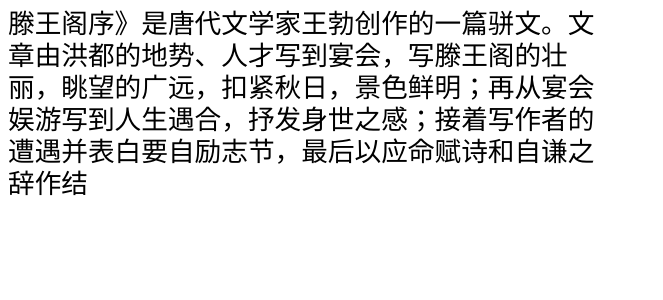
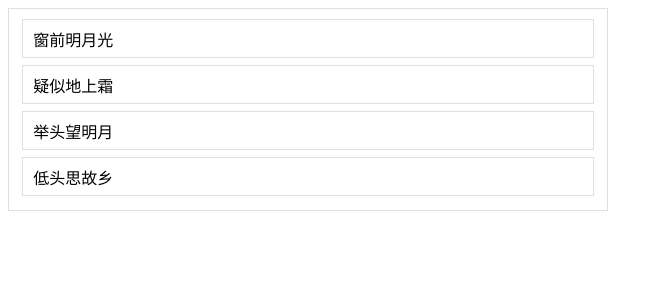
Before and after one commit to Bug-codergb/gb-ui-package, a React app in the folder gb-ui-package/: page / in a window 1280 px wide. Shown: the top 300 px of the page, without its empty margins (0-663 px from the left). Built offline with nearby package versions, Linux system fonts and the light colour scheme.

Commit message:
拖拽list

```diff
--- a/gb-ui-package/package.json
+++ b/gb-ui-package/package.json
@@ -33,5 +33,9 @@
     "webpack": "^5.83.1",
     "webpack-cli": "^5.1.1",
     "webpack-dev-server": "^4.15.0"
+  },
+  "devDependencies": {
+    "css-minimizer-webpack-plugin": "^5.0.1",
+    "mini-css-extract-plugin": "^2.7.6"
   }
 }
--- a/gb-ui-package/src/App.tsx
+++ b/gb-ui-package/src/App.tsx
@@ -7,6 +7,8 @@ import React, {
 
 import Transfer from "./packages/Transfer/index";
 import Text from "./packages/Text";
+
+import DragList from "./packages/DragList/index";
 import { AppWrapper } from "./style";
 import "./style.css";
 import axios from "axios";
@@ -163,7 +165,8 @@ const App: FC = (): ReactElement => {
 
   return (
     <AppWrapper>
-      <Text maxLine={2} text="滕王阁序》是唐代文学家王勃创作的一篇骈文。文章由洪都的地势、人才写到宴会，写滕王阁的壮丽，眺望的广远，扣紧秋日，景色鲜明；再从宴会娱游写到人生遇合，抒发身世之感；接着写作者的遭遇并表白要自励志节，最后以应命赋诗和自谦之辞作结"/>
+      <DragList/>
+      {/* <Text maxLine={2} text="滕王阁序》是唐代文学家王勃创作的一篇骈文。文章由洪都的地势、人才写到宴会，写滕王阁的壮丽，眺望的广远，扣紧秋日，景色鲜明；再从宴会娱游写到人生遇合，抒发身世之感；接着写作者的遭遇并表白要自励志节，最后以应命赋诗和自谦之辞作结"/> */}
        {/* <Button type={'danger'} text="点击我好吗" onClick={()=>console.log("jing")}/> */}
       {/* <Calendar/> */}
 
--- /dev/null
+++ b/gb-ui-package/src/packages/DragList/index.tsx
@@ -0,0 +1,64 @@
+import React, { memo, FC ,DragEvent,useRef,useEffect} from 'react';
+import {
+  DragListWrapper
+} from "./style"
+const DragList: FC = () => {
+  const currentSibList = useRef<NodeListOf<HTMLLIElement>|null>(null);
+  const currentDragItem = useRef<HTMLLIElement|null>(null);
+
+  useEffect(() => {
+    document.addEventListener("dragenter", (e) => e.preventDefault(),false);
+    document.addEventListener("dragover", (e) => {
+      //dragOverHandler(e);
+    }, false);
+  })
+  const dragStartHandler = (e:DragEvent<HTMLLIElement|HTMLUListElement>) => {
+    const traget = e.currentTarget;
+    setTimeout(() => {
+      traget.classList.add("gb-ui-package-draging");
+    },0)
+  }
+  const dragEndHandler = (e:DragEvent<HTMLLIElement|HTMLUListElement>) => {
+    const target = e.currentTarget;
+    target.classList.remove("gb-ui-package-draging");
+  }
+  const dragOverHandler = (e:DragEvent<HTMLUListElement|Document>) => {
+    const target = e.currentTarget;
+    e.preventDefault();
+    currentDragItem.current = target.querySelector(".gb-ui-package-draging");
+    currentSibList.current = target.querySelectorAll(".drag-item:not(.gb-ui-package-draging)");
+
+    const container = document.querySelector(".drag-list");
+    const clientY = e.clientY;
+    const len = currentSibList.current.length;
+    if (currentSibList.current && len !== 0 && container && currentDragItem.current) {
+      const item = [...currentSibList.current].find((item) => {
+        return clientY <= (item as HTMLLIElement).offsetTop + (item as HTMLLIElement).offsetHeight / 2 &&
+        container &&
+        currentDragItem.current
+      })
+      if (item) {
+        container.insertBefore(currentDragItem.current, item);
+      } else {
+        container.insertBefore(currentDragItem.current, null);
+      }
+    }
+  }
+  return <DragListWrapper>
+    <ul className="drag-list" onDragOver={(e)=>dragOverHandler(e)}>
+      <li draggable className="drag-item"
+        onDragStart={(e) => dragStartHandler(e)}
+        onDragEnd={(e)=>dragEndHandler(e)}>窗前明月光</li>
+      <li draggable className="drag-item"
+        onDragStart={(e) => dragStartHandler(e)}
+        onDragEnd={(e)=>dragEndHandler(e)}>疑似地上霜</li>
+      <li draggable className="drag-item"
+        onDragStart={(e) => dragStartHandler(e)}
+        onDragEnd={(e)=>dragEndHandler(e)}>举头望明月</li>
+      <li draggable className="drag-item"
+        onDragStart={(e) => dragStartHandler(e)}
+        onDragEnd={(e)=>dragEndHandler(e)}>低头思故乡</li>
+    </ul>
+  </DragListWrapper>
+}
+export default memo(DragList);
--- /dev/null
+++ b/gb-ui-package/src/packages/DragList/style.tsx
@@ -0,0 +1,21 @@
+import styled from "styled-components";
+import { borderColor } from "../../constant/color";
+export const DragListWrapper = styled.div`
+  .drag-list{
+    padding: 0;
+    margin: 0;
+    border: 1px solid ${borderColor};
+    padding: 10px ${20 / 40}rem ${10 / 40}rem;
+    background-color: #fff;
+    .drag-item{
+      padding: ${10/40}rem ${15/40}rem;
+      margin: 0 0 ${10/40}rem 0;
+      border: 1px solid ${borderColor};
+      font-size: ${24 / 40}rem;
+      background-color: #fff;
+      &.gb-ui-package-draging{
+        opacity: 0;
+      }
+    }
+  }
+`
--- a/gb-ui-package/webpack.config.js
+++ b/gb-ui-package/webpack.config.js
@@ -1,5 +1,6 @@
 const path = require("path");
 const HtmlWebpackPlugin = require("html-webpack-plugin");
+const CssMinimizerPlugin = require("css-minimizer-webpack-plugin");
 module.exports = {
   entry: {
     main: {
@@ -7,9 +8,13 @@ module.exports = {
     }
   },
   output: {
-    filename: "bundle.js",
+    filename: "[contenthash].bundle.js",
     path: path.resolve(__dirname, "build"),
-    clean:true
+    clean: true,
+    library: {
+      name: "gb_ui_package",
+      type:"var"
+    }
   },
   resolve: {
     extensions: ['.tsx', '.ts', '.js', '.jsx', '.json']
@@ -57,10 +62,22 @@ module.exports = {
       }
     ]
   },
+  optimization: {
+    minimizer: [
+      new CssMinimizerPlugin({
+        test:/\.css$/i
+      })
+    ],
+    minimize: true,
+    splitChunks: {
+      chunks:"all"
+    }
+  },
   plugins: [
     new HtmlWebpackPlugin({
       template:path.resolve(__dirname,"public/index.html")
-    })
+    }),
+    new CssMinimizerPlugin()
   ]
 }
 //
```
Also changed, not shown: 2 other files (tests, documents, lock files or other folders).
